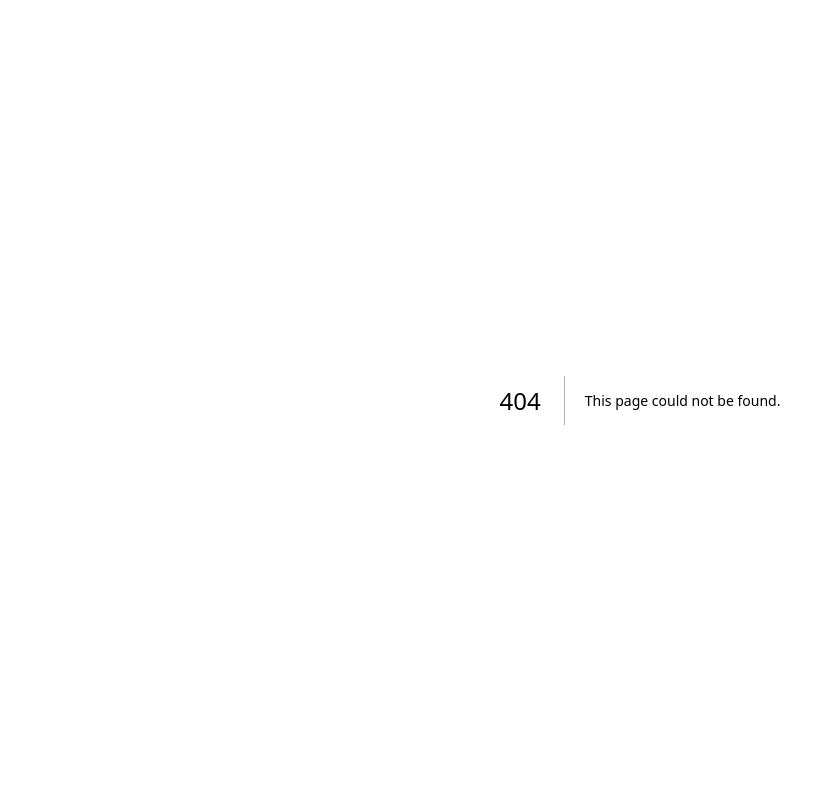
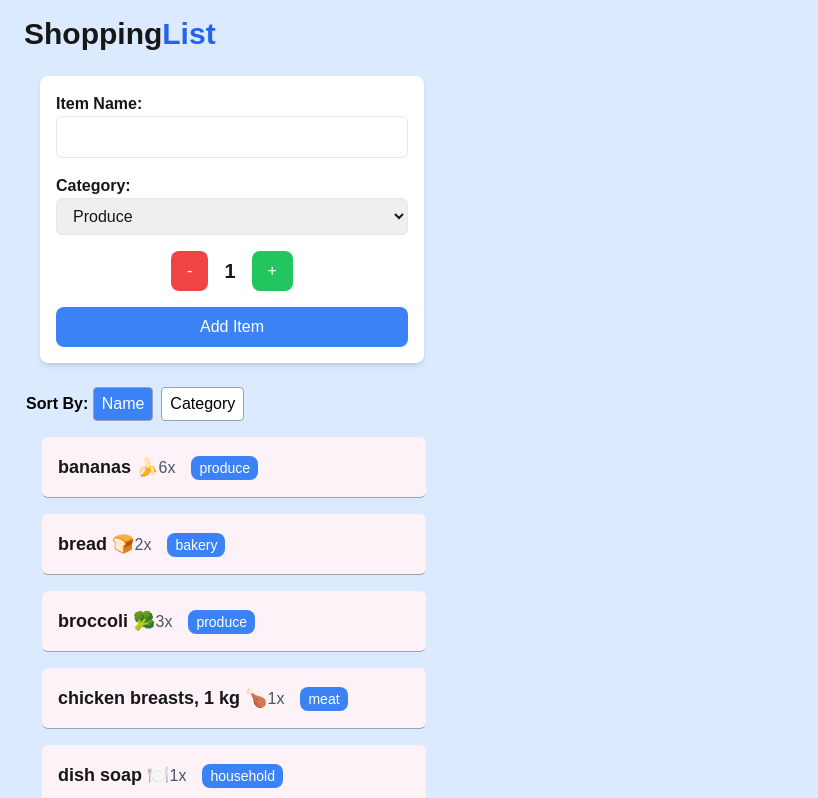
Before and after one commit to Derk-L/cprg306-assignments, a Next.js app: page /week-7 in a window 1280 px wide. Before the commit this address had no page. Shown: the top 798 px of the page, without its empty margins (0-818 px from the left). Built offline with nearby package versions, Linux system fonts and the light colour scheme.

Commit message:
Assignment 7

```diff
--- a/app/page.js
+++ b/app/page.js
@@ -10,6 +10,7 @@ export default function Home() {
       <p><Link href="/week-4"> Go to Week 4</Link></p>
       <p><Link href="/week-5"> Go to Week 5</Link></p>
       <p><Link href="/week-6"> Go to Week 6</Link></p>
+      <p><Link href="/week-7"> Go to Week 7</Link></p>
     </div>
   );
 }
--- /dev/null
+++ b/app/week-7/item-list.js
@@ -0,0 +1,44 @@
+"use client";
+
+import Item from "./item.js";
+import { useState } from "react";
+
+export default function ItemList({ items }) {
+    const [sortBy, setSortBy] = useState("name");
+
+    const sortedItems = [...items].sort((a, b) => {
+        if (sortBy === "name") {
+            return a.name.localeCompare(b.name);
+        }
+        return a.category.localeCompare(b.category);
+    });
+
+    return (
+        <div className="ml-2.5 mt-3">
+            <span className="text-black font-semibold">Sort By: </span>
+            <button
+                onClick={() => setSortBy("name")}
+                className={`px-2 py-1 mr-2 text-black border border-gray-400 rounded transition ${
+                    sortBy === "name" ? "bg-blue-500 text-white" : "bg-white text-black"
+                }`}
+            >
+                Name
+            </button>
+
+            <button
+                onClick={() => setSortBy("category")}
+                className={`px-2 py-1 text-black border border-gray-400 rounded transition ${
+                    sortBy === "category" ? "bg-blue-500 text-white" : "bg-white text-black"
+                }`}
+            >
+                Category
+            </button>
+
+            <ul>
+                {sortedItems.map((item) => (
+                    <Item key={item.id} {...item} />
+                ))}
+            </ul>
+        </div>
+    );
+}
--- /dev/null
+++ b/app/week-7/item.js
@@ -0,0 +1,12 @@
+export default function Item(props){
+    return (
+      <li className="items-center p-4 m-4 bg-pink-50 max-w-sm border-b border-gray-400
+      rounded-md">
+        <span className="font-semibold text-lg">{props.name}</span>
+        <span className="text-gray-600 mr-4">{props.quantity}x</span>
+        <span className="bg-blue-500 text-white px-2 py-1 rounded-lg text-sm">
+          {props.category}
+        </span>
+      </li>
+    );
+  };
--- /dev/null
+++ b/app/week-7/item.json
@@ -0,0 +1,74 @@
+[
+    {
+      "id": "1h2GJKH12gkHG31h1H",
+      "name": "milk, 4 L 🥛",
+      "quantity": 1,
+      "category": "dairy"
+    },
+    {
+      "id": "2KJH3k2j3H1k2J3K1H",
+      "name": "bread 🍞",
+      "quantity": 2,
+      "category": "bakery"
+    },
+    {
+      "id": "3h2KJH3k2j3H1k2J3",
+      "name": "eggs, dozen 🥚",
+      "quantity": 2,
+      "category": "dairy"
+    },
+    {
+      "id": "4k2J3K1H2GJKH12gk",
+      "name": "bananas 🍌",
+      "quantity": 6,
+      "category": "produce"
+    },
+    {
+      "id": "5H1h1H2KJH3k2j3H",
+      "name": "broccoli 🥦",
+      "quantity": 3,
+      "category": "produce"
+    },
+    {
+      "id": "6H1k2J3K1H2GJKH1",
+      "name": "chicken breasts, 1 kg 🍗",
+      "quantity": 1,
+      "category": "meat"
+    },
+    {
+      "id": "7gkHG31h1H2KJH3k",
+      "name": "pasta sauce 🍝",
+      "quantity": 3,
+      "category": "canned goods"
+    },
+    {
+      "id": "8j3H1k2J3K1H2GJK",
+      "name": "spaghetti, 454 g 🍝",
+      "quantity": 2,
+      "category": "dry goods"
+    },
+    {
+      "id": "9H12gkHG31h1H2KJ",
+      "name": "toilet paper, 12 pack 🧻",
+      "quantity": 1,
+      "category": "household"
+    },
+    {
+      "id": "10H3k2j3H1k2J3K1",
+      "name": "paper towels, 6 pack",
+      "quantity": 1,
+      "category": "household"
+    },
+    {
+      "id": "11k2J3K1H2GJKH12",
+      "name": "dish soap 🍽️",
+      "quantity": 1,
+      "category": "household"
+    },
+    {
+      "id": "12GJKH12gkHG31h1",
+      "name": "hand soap 🧼",
+      "quantity": 4,
+      "category": "household"
+    }
+  ]
--- /dev/null
+++ b/app/week-7/new-item.js
@@ -0,0 +1,102 @@
+"use client";
+
+import { useState } from "react";
+
+export default function NewItem({ onAddItem }) {
+    const [quantity, setQuantity] = useState(1);
+    const [name, setName] = useState("");
+    const [category, setCategory] = useState("Produce");
+
+    const increment = () => {
+        if (quantity < 20) {
+            setQuantity(quantity + 1);
+        }
+    };
+
+    const decrement = () => {
+        if (quantity > 1) {
+            setQuantity(quantity - 1);
+        }
+    };
+
+    const handleSubmit = (event) => {
+        event.preventDefault();
+        if (!name.trim()) return;
+
+        const newItem = {
+            id: crypto.randomUUID(),
+            name,
+            category,
+            quantity,
+        };
+
+        onAddItem(newItem);
+
+        setName("");
+        setCategory("Produce");
+        setQuantity(1);
+    };
+
+    return (
+        <div className="max-w-sm m-6 bg-white p-4 rounded-lg shadow-md">
+            <form onSubmit={handleSubmit} className="space-y-4">
+                <div>
+                    <label className="block font-semibold">Item Name:</label>
+                    <input
+                        type="text"
+                        value={name}
+                        onChange={(e) => setName(e.target.value)}
+                        required
+                        className="w-full px-3 py-2 border rounded-md"
+                    />
+                </div>
+
+                <div>
+                    <label className="block font-semibold">Category:</label>
+                    <select
+                        value={category}
+                        onChange={(e) => setCategory(e.target.value)}
+                        className="w-full px-3 py-2 border rounded-md"
+                    >
+                        <option value="Produce">Produce</option>
+                        <option value="Dairy">Dairy</option>
+                        <option value="Bakery">Bakery</option>
+                        <option value="Meat">Meat</option>
+                        <option value="Frozen Foods">Frozen Foods</option>
+                        <option value="Canned Goods">Canned Goods</option>
+                        <option value="Dry Goods">Dry Goods</option>
+                        <option value="Beverages">Beverages</option>
+                        <option value="Snacks">Snacks</option>
+                        <option value="Household">Household</option>
+                        <option value="Other">Other</option>
+                    </select>
+                </div>
+
+                <div className="flex items-center justify-center space-x-4">
+                    <button
+                        type="button"
+                        onClick={decrement}
+                        className="px-4 py-2 bg-red-500 text-white rounded-lg hover:bg-red-600 transition"
+                    >
+                        -
+                    </button>
+                    <p className="text-xl font-semibold">{quantity}</p>
+                    <button
+                        type="button"
+                        onClick={increment}
+                        className="px-4 py-2 bg-green-500 text-white rounded-lg hover:bg-green-600 transition"
+                    >
+                        +
+                    </button>
+                </div>
+
+                <button
+                    type="submit"
+                    className="w-full px-4 py-2 bg-blue-500 text-white rounded-lg hover:bg-blue-600 transition"
+                >
+                    Add Item
+                </button>
+            </form>
+        </div>
+    );
+}
--- /dev/null
+++ b/app/week-7/page.js
@@ -0,0 +1,24 @@
+"use client";
+
+import { useState } from "react";
+import ItemList from "./item-list.js";
+import NewItem from "./new-item.js";
+import itemsData from "./item.json";
+
+export default function Page() {
+    const [items, setItems] = useState(itemsData);
+
+    const handleAddItem = (newItem) => {
+        setItems([...items, newItem]);
+    };
+
+    return (
+        <main className="bg-blue-100 p-4">
+            <h1 className="text-3xl font-extrabold ml-2">Shopping
+                <span className="text-blue-600">List</span>
+            </h1>
+            <NewItem onAddItem={handleAddItem} />
+            <ItemList items={items} />
+        </main>
+    );
+}
```
